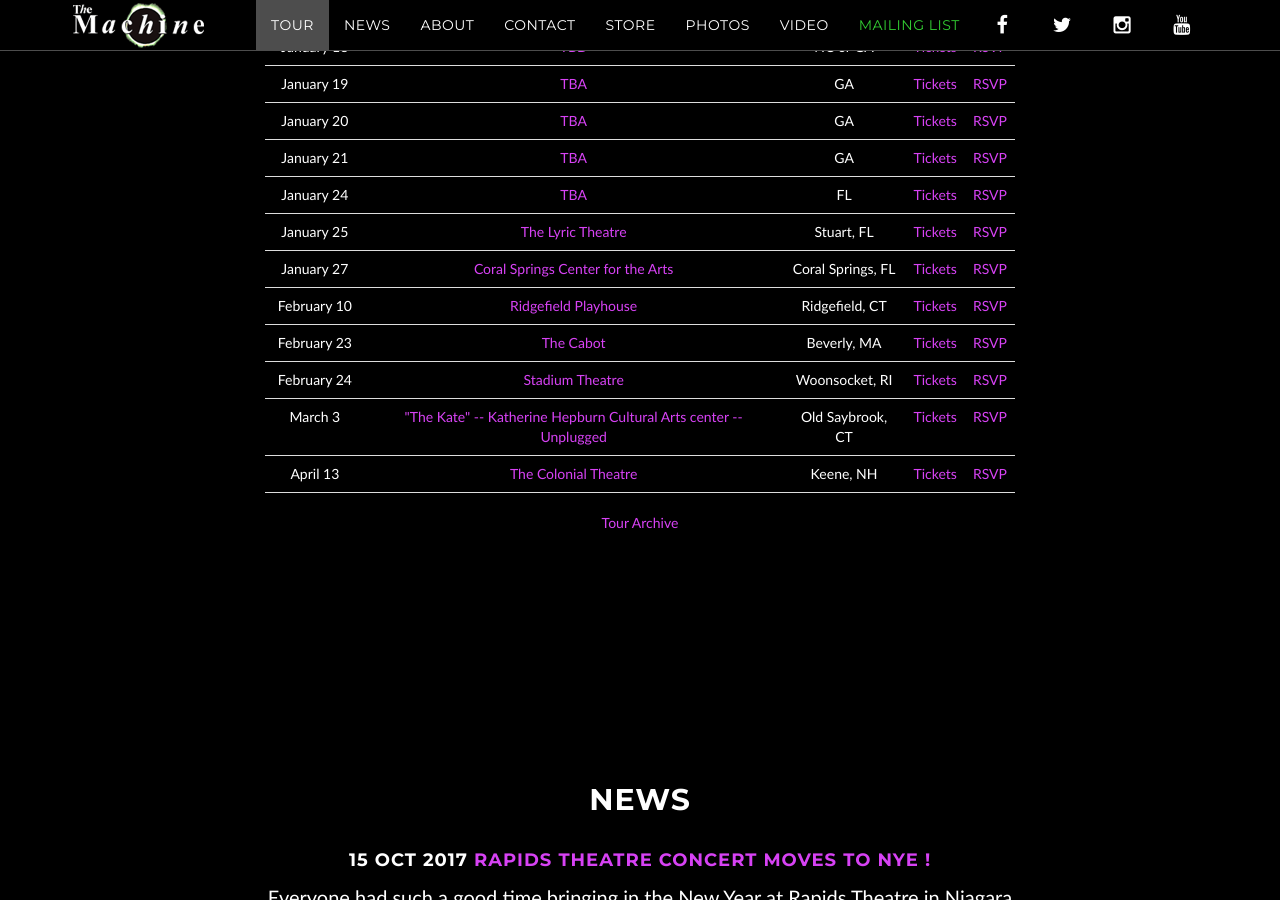
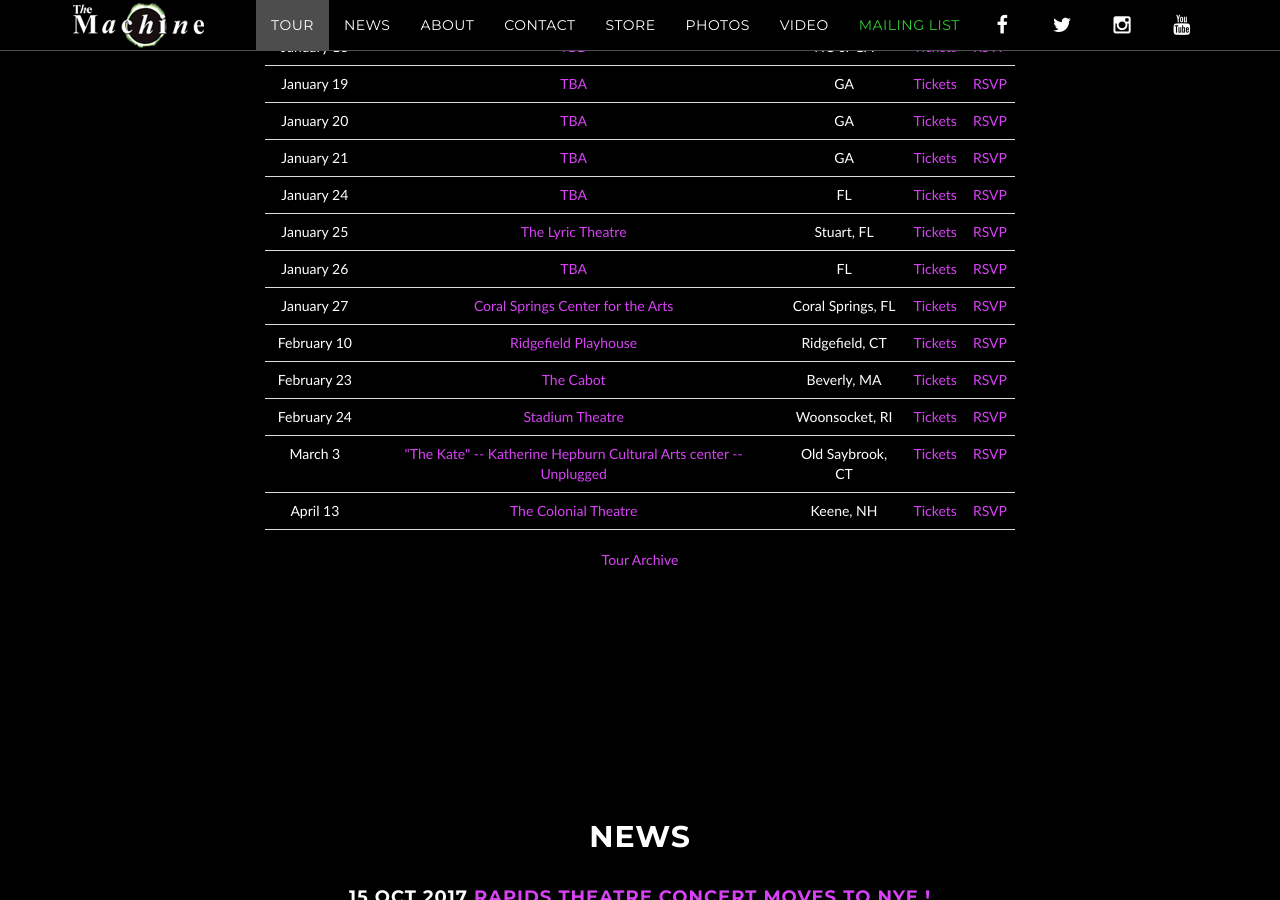
Before and after one commit to machineweb/machineweb.github.io, a Jekyll site: the page built from index.html, in a window 1280 px wide and 900 px high, scrolled down 1329 px. Built offline with Jekyll 4.4.1, drawn with Linux system fonts in a browser that asks for light colours; comment, search, counter and statistics services are not loaded.

Commit message:
New tour item

```diff
--- a/_data/tour.yml
+++ b/_data/tour.yml
@@ -3273,3 +3273,11 @@
     tickets-url: ""
     rsvp-url: ""
     order: "1516770000000"
+
+  - date: "January 26 2018"
+    venue: "TBA"
+    venue-url: ""
+    location: "FL"
+    tickets-url: ""
+    rsvp-url: ""
+    order: "1516942800000"
```
